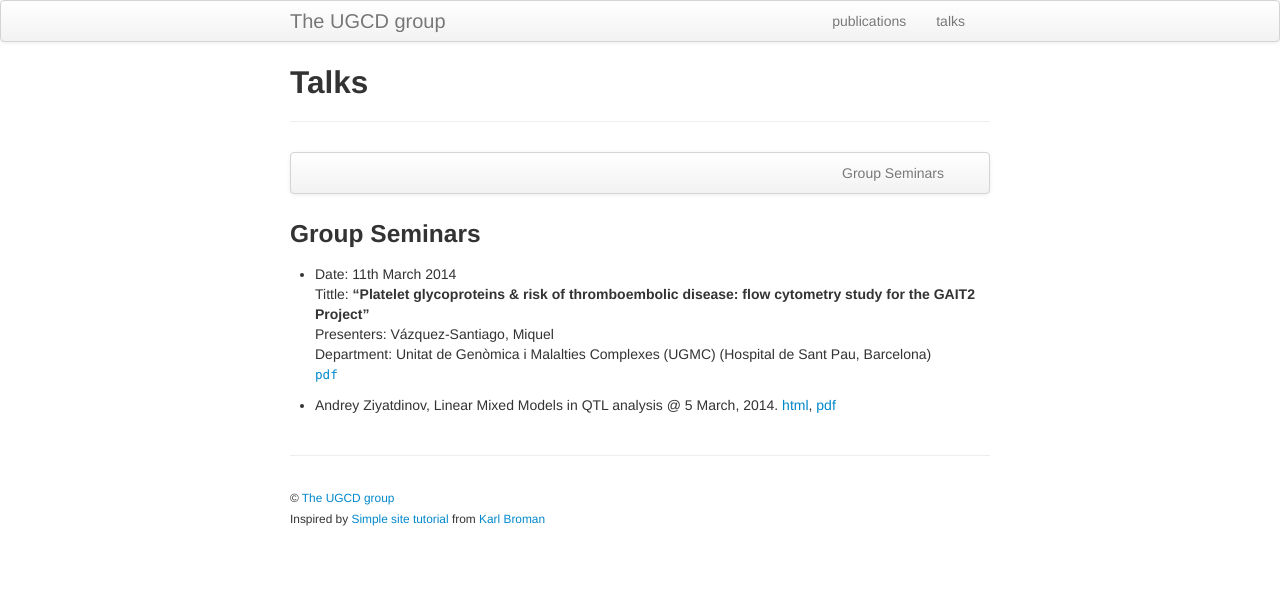
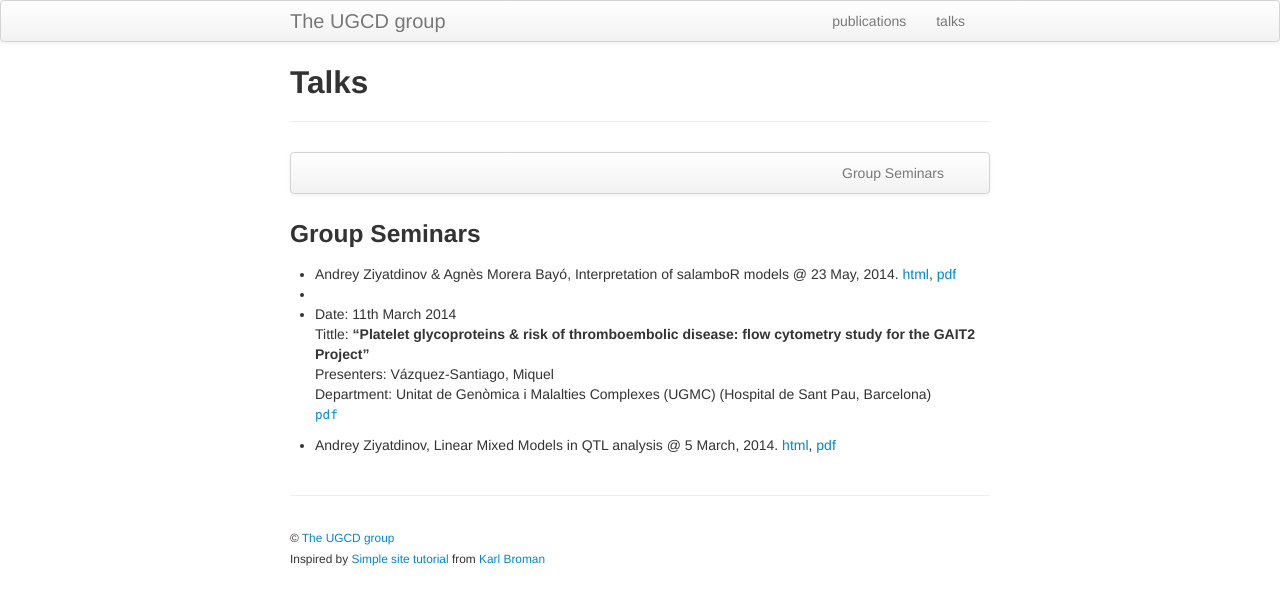
Before and after one commit to ugcd/ugcd.github.io, a Jekyll site: the page built from pages/talks.md, in a window 1280 px wide. Shown: the top 605 px of the page. Built offline with Jekyll 4.4.1, drawn with Linux system fonts in a browser that asks for light colours.

Commit message:
Update talks.md

```diff
--- a/pages/talks.md
+++ b/pages/talks.md
@@ -13,6 +13,8 @@ title: Talks
 
 ### <a name="seminars"></a>Group Seminars
 
+* Andrey Ziyatdinov & Agnès Morera Bayó, Interpretation of salamboR models @ 23 May, 2014. [html](http://variani.github.io/talks/2014/02-interpret-salamboR-results/), [pdf](http://variani.github.io/talks/2014/02-interpret-salamboR-results/02-interpret-salamboR-results.pdf)
+*
 * Date: 11th March 2014 <br/>
   Tittle: **"Platelet glycoproteins & risk of thromboembolic disease: flow cytometry study for the GAIT2 Project"** <br/>    Presenters: Vázquez-Santiago, Miquel <br/>
   Department: Unitat de Genòmica i Malalties Complexes (UGMC) (Hospital de Sant Pau, Barcelona) <br/>
```
